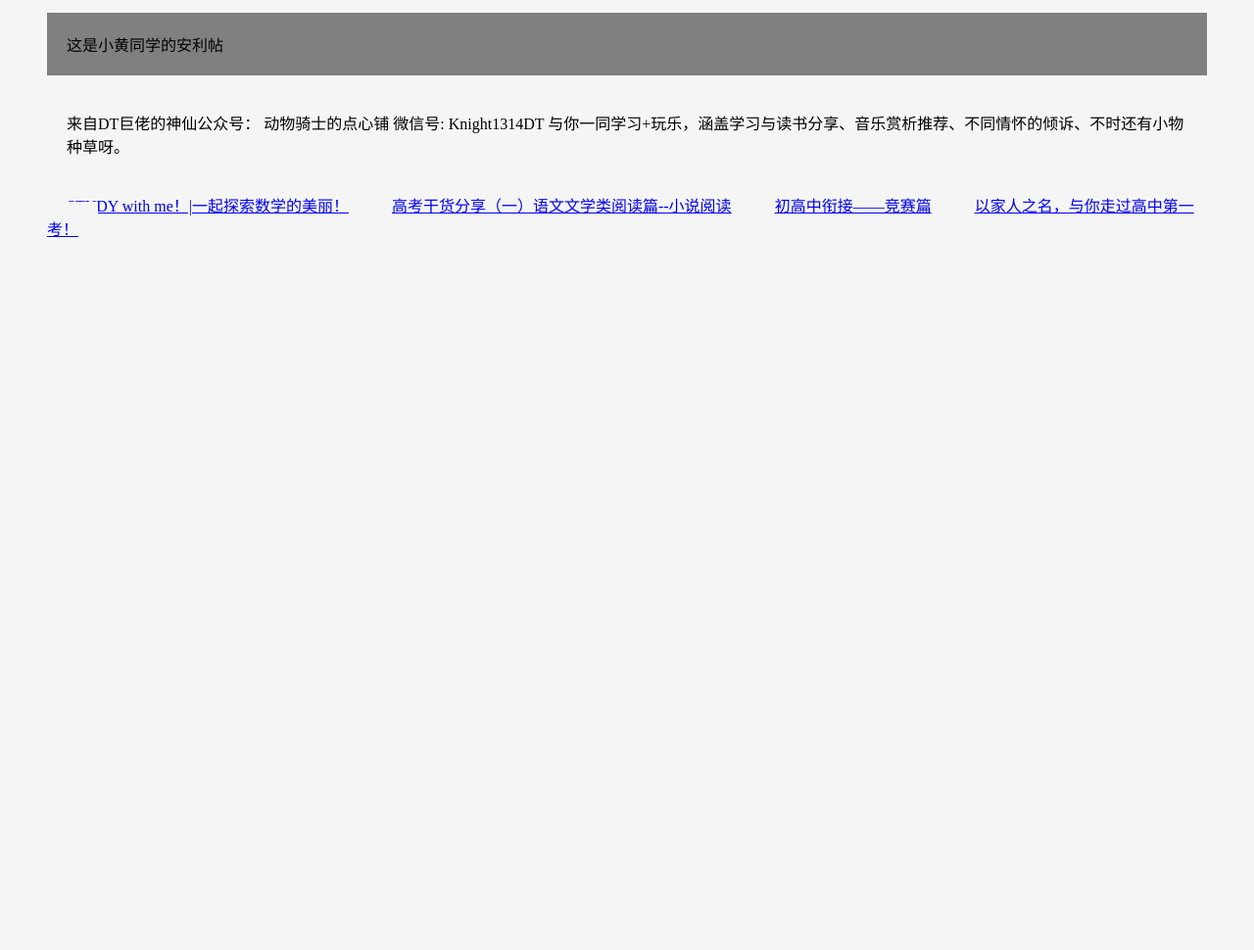
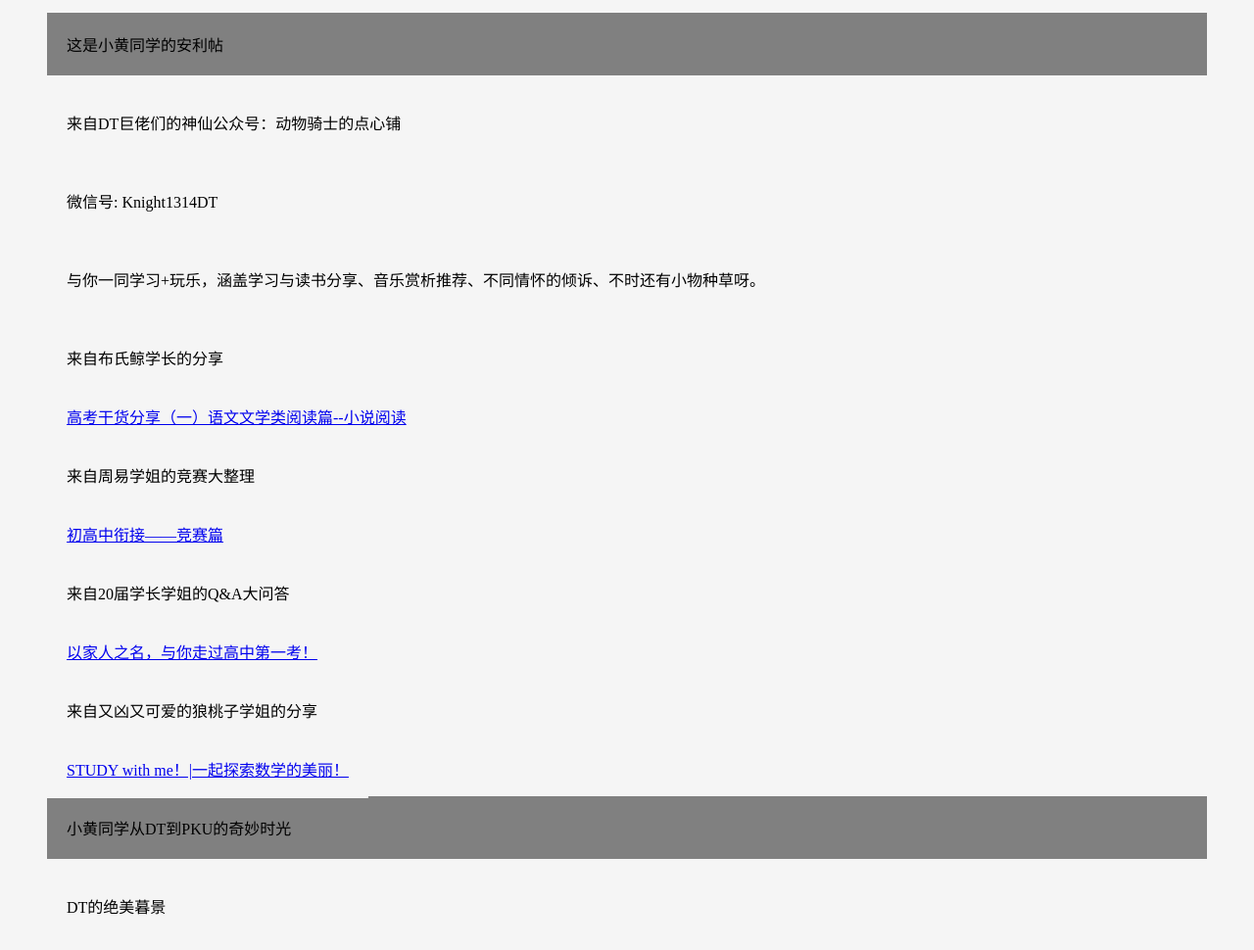
Before and after one commit to HJYAN1213/HJYAN1213.github.io, a plain HTML site: page index.html in a window 1280 px wide. Shown: the part 1070-2040 px from the top of the page at 98% size. Before the commit the page ends 1363 px from the top, so only its background shows below. Drawn offline with Linux system fonts and the light colour scheme.

Commit message:
Update index.html

```diff
--- a/index.html
+++ b/index.html
@@ -21,13 +21,22 @@
 <p>高中：厦门双十中学</p>
 <p>大学：北京大学</p>
 <p id="para1">这是小黄同学的安利帖</p>
-<p>来自DT巨佬的神仙公众号：
-	动物骑士的点心铺
-微信号: Knight1314DT
-与你一同学习+玩乐，涵盖学习与读书分享、音乐赏析推荐、不同情怀的倾诉、不时还有小物种草呀。</p>
-<a href="https://mp.weixin.qq.com/s/2kEltoxGCqAe-T2eIv5POw">STUDY with me！|一起探索数学的美丽！</a>
+<p>来自DT巨佬们的神仙公众号：动物骑士的点心铺</p>
+<p>微信号: Knight1314DT</p>
+<p>与你一同学习+玩乐，涵盖学习与读书分享、音乐赏析推荐、不同情怀的倾诉、不时还有小物种草呀。</p>
+<p>来自布氏鲸学长的分享</p>
 <a href="https://mp.weixin.qq.com/s/uKvl4wAJnTay8_F3WmyNtw">高考干货分享（一）语文文学类阅读篇--小说阅读</a>
+<p>来自周易学姐的竞赛大整理</p>
 <a href="https://mp.weixin.qq.com/s/P4S0si1VhSqtoShZ5Telnw">初高中衔接——竞赛篇</a>
+<p>来自20届学长学姐的Q&A大问答</p>
 <a href="https://mp.weixin.qq.com/s/zdypdxD4gzl4g0yCcUKfPw">以家人之名，与你走过高中第一考！</a>
+<p>来自又凶又可爱的狼桃子学姐的分享</p>
+<a href="https://mp.weixin.qq.com/s/2kEltoxGCqAe-T2eIv5POw">
+STUDY with me！|一起探索数学的美丽！</a>
+<p id="para1">小黄同学从DT到PKU的奇妙时光</p>
+<p>DT的绝美暮景</p>
+<img src="HJYAN1213.github.io/picture/DT的绝美暮景.jpeg"/>
+<p>PKU的绝美清晨</p>
+<img src="HJYAN1213.github.io/picture/PKU的绝美清晨.jpeg"/>
 </body>
 </html>
```
